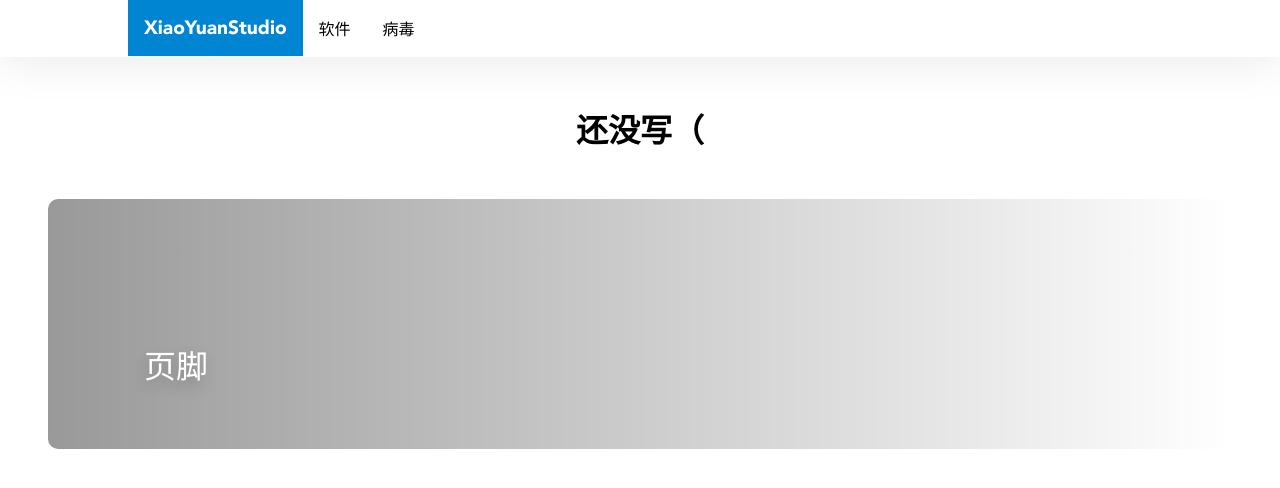
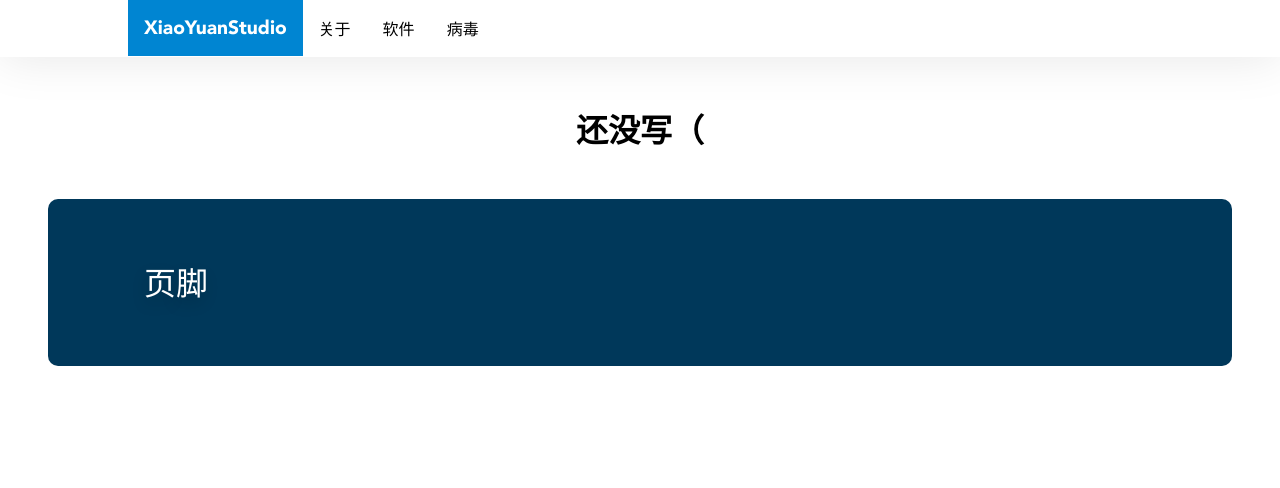
Before and after one commit to srcatt/xiaoyuanstd-react, a React (Create React App) app: page /softwares in a window 1280 px wide. Shown: the top 488 px of the page. Built offline with nearby package versions, Linux system fonts and the light colour scheme.

Commit message:
Signed-off-by: rsodxd <thesourcecatt@outlook.com>

```diff
--- a/src/App.css
+++ b/src/App.css
@@ -131,8 +131,8 @@ h1 {
 .footer-content {
     width         : 100% !important;
     border-radius : 10px !important;
-    padding-top   : rgb(0 56 90) !important;
-    color         : #FFFFFF !important;
+    background    : rgb(0 56 90) !important;
+    padding-top   : 5% !important;
     padding-bottom: 5% !important;
 }
 
--- a/src/App.js
+++ b/src/App.js
@@ -7,6 +7,7 @@ import {
 import './App.css'
 import Navbar from './components/Navbar'
 import Footer from './components/Footer';
+import NotFound from './pages/NotFound';
 import Home from './pages/Home'
 
 export default function App() {
@@ -17,9 +18,11 @@ export default function App() {
                 <Router>
                     <Routes>
                         <Route path="/" element={Home()} />
+                        <Route path="/about" element={<h1>关于页</h1>} />
                         <Route path="/softwares" element={<h1>还没写（</h1>} />
                         <Route path="/softwares/jiyu" element={<h1>during construction</h1>} />
                         <Route path="/malwares" element={<h1>还没写（</h1>} />
+                        <Route path="*" element={NotFound()} />
                     </Routes>
                 </Router>
                 <Footer />
--- a/src/components/Navbar.js
+++ b/src/components/Navbar.js
@@ -5,6 +5,9 @@ export default function Navbar() {
                 XiaoYuanStudio
             </a>
             <div id="navigation-btn-group" data-expand="false">
+                <a className="navigation-btn" href="/about">
+                    关于
+                </a>
                 <a className="navigation-btn" href="/softwares">
                     软件
                 </a>
--- /dev/null
+++ b/src/pages/NotFound.js
@@ -0,0 +1,5 @@
+export default function NotFound() {
+    return (
+        <h1>404</h1>
+    )
+}
```
